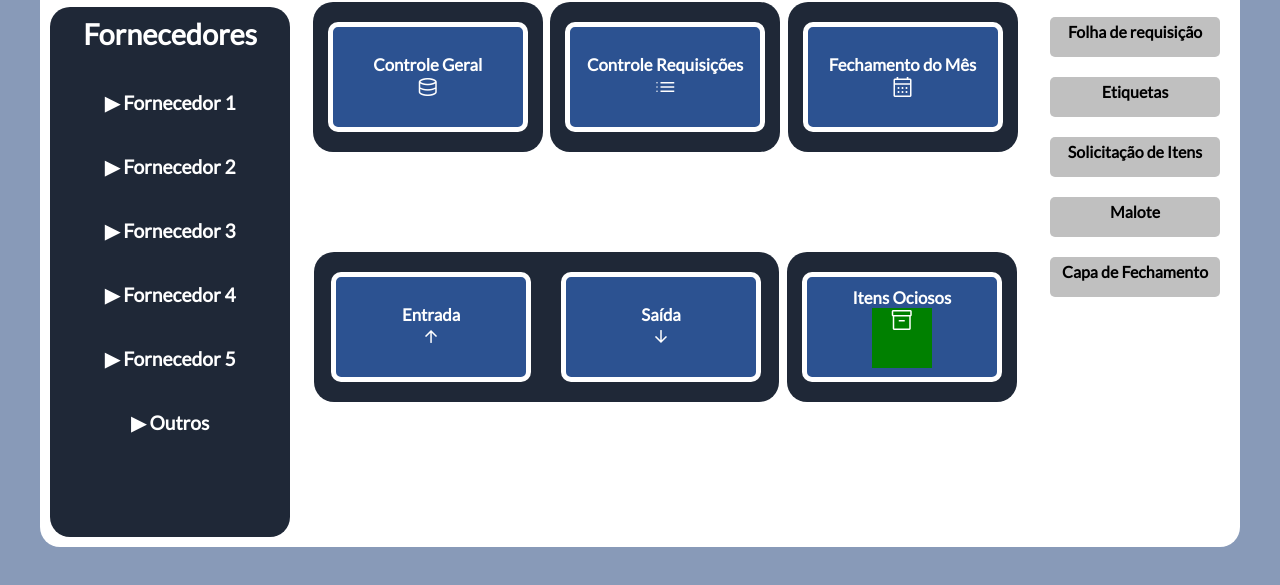
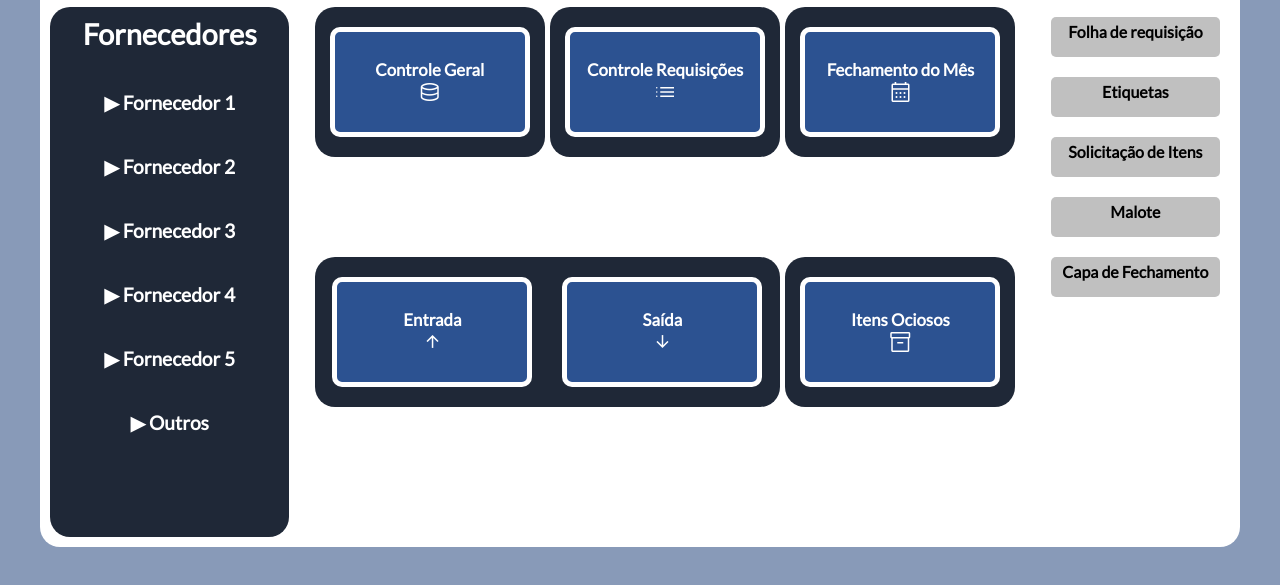
Before and after one commit to NickNey922/Projetos, a plain HTML site: page Tela de estoque/index.html in a window 1280 px wide. Shown: the part 83-668 px from the top of the page. Drawn offline with nearby package versions, Linux system fonts and the light colour scheme.

Commit message:
Fiz algumas outras configurações

```diff
--- a/Tela de estoque/estilo/style.css
+++ b/Tela de estoque/estilo/style.css
@@ -19,14 +19,6 @@ Algumas configurações padrões*/
     --letra: "Lato";
 
 }
-
-
-span{
-    width: 60px;
-    height: 60px;
-    background-color: green;
-}
-
 
 *{ /*aqui deixei sem algumas configurações automaticas e troquei a fonte do conteudo*/
     padding: 0px;
@@ -108,7 +100,7 @@ section.forn > div > h2{
 
 /*Centro da pagina*/
 section.centro{
-    margin: 5px;
+    margin: 10px;
 
     border-radius: 20px;
 
--- a/Tela de estoque/index.html
+++ b/Tela de estoque/index.html
@@ -42,9 +42,9 @@
                             <h2>Controle Geral</h2>
                             <div>
 
-                                <i class="material-symbols-outlined">
+                                <span class="material-symbols-outlined">
                                     database
-                                </i>
+                                </span>
                             </div>
                         </a>
                     </div>
@@ -55,9 +55,9 @@
                             <div class="meio">
                                 <h2>Controle Requisições</h2>
                                 <div>
-                                    <i class="material-symbols-outlined">
+                                    <span class="material-symbols-outlined">
                                         list
-                                    </i>
+                                    </span>
                                 </div>
                             </div>
                         </a>
@@ -69,9 +69,9 @@
                             <div class="meio">
                                 <h2>Fechamento do Mês</h2>
                                 <div>
-                                    <i class="material-symbols-outlined">
+                                    <span class="material-symbols-outlined">
                                         calendar_month
-                                    </i>
+                                    </span>
                                 </div>
                             </div>
                         </a>
@@ -83,9 +83,9 @@
                             <div class="meio">
                                 <h2>Entrada</h2>
                                 <div>
-                                    <i class="material-symbols-outlined">
+                                    <span class="material-symbols-outlined">
                                         arrow_upward_alt
-                                    </i>
+                                    </span>
                                 </div>
                             </div>
                         </a>
@@ -93,9 +93,9 @@
                             <div class="meio">
                                 <h2>Saída</h2>
                                 <div>
-                                    <i class="material-symbols-outlined">
+                                    <span class="material-symbols-outlined">
                                         arrow_downward_alt
-                                    </i>
+                                    </span>
                                 </div>
                             </div>
                         </a>
```
